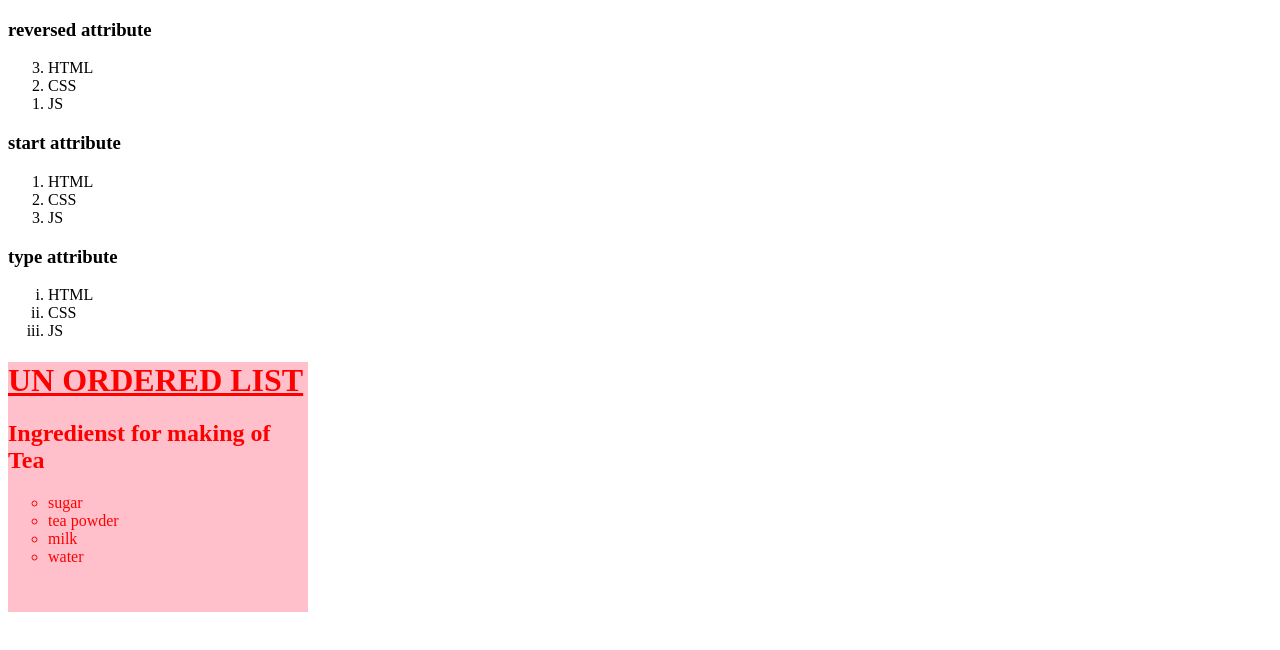
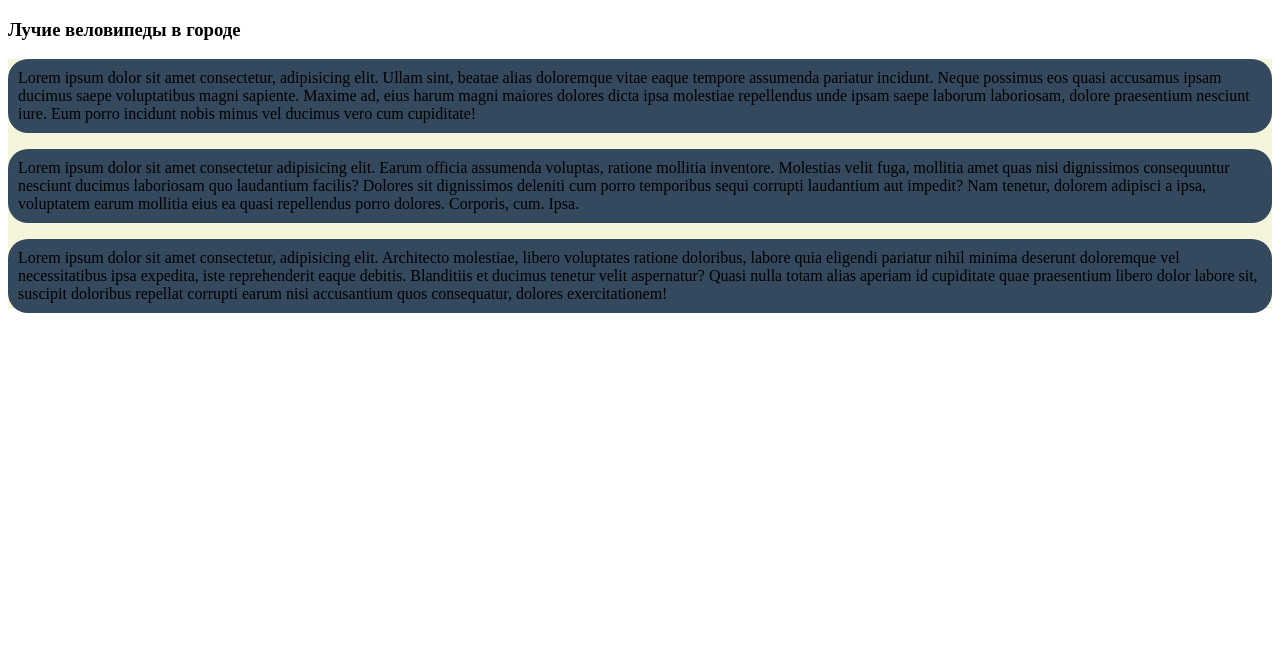
Before and after one commit to Doljana/FE, a plain HTML site: page index.html in a window 1280 px wide. Drawn offline with Linux system fonts and the light colour scheme; files that its build step writes are made by us from their sources.

Commit message:
Add files via upload

```diff
--- a/index.html
+++ b/index.html
@@ -7,43 +7,20 @@
 </head>
 <body>
     <link rel="stylesheet" href="style/style.css">
-    <h3> reversed attribute</h3>
-    <ol reversed>
-        <li>HTML</li>
-        <li>CSS</li>
-        <li>JS</li>
-    </ol start= "5">
-    <h3>start attribute</h3>
-    <ol>
-        <li>HTML</li>
-        <li>CSS</li>
-        <li>JS</li>
-    </ol type = " L">
-    <h3> type attribute</h3>
-    <ol type="i">
-        <li>HTML</li>
-        <li>CSS</li>
-        <li>JS</li>
-    </ol>
-
-
-
-
-
-     <div class="p1">
-        <h1 class="h1">UN ORDERED LIST</h1>
-        <h2> Ingredienst for making of Tea</h2>
-
-        <ul type="circle">
-            <li>sugar</li>
-            <li>tea powder</li>
-            <li>milk</li>
-            <li>water</li>
-        </ul>
-
-
-
-
-     </div>
+    <h3> Лучие веловипеды в городе</h3>
+   <div class="d1">
+    <p class="p1">
+        Lorem ipsum dolor sit amet consectetur, adipisicing elit. Ullam sint, beatae alias doloremque vitae eaque tempore assumenda pariatur incidunt. Neque possimus eos quasi accusamus ipsam ducimus saepe voluptatibus magni sapiente.
+        Maxime ad, eius harum magni maiores dolores dicta ipsa molestiae repellendus unde ipsam saepe laborum laboriosam, dolore praesentium nesciunt iure. Eum porro incidunt nobis minus vel ducimus vero cum cupiditate!
+        </p>
+        <p class="p2">
+            Lorem ipsum dolor sit amet consectetur adipisicing elit. Earum officia assumenda voluptas, ratione mollitia inventore. Molestias velit fuga, mollitia amet quas nisi dignissimos consequuntur nesciunt ducimus laboriosam quo laudantium facilis?
+            Dolores sit dignissimos deleniti cum porro temporibus sequi corrupti laudantium aut impedit? Nam tenetur, dolorem adipisci a ipsa, voluptatem earum mollitia eius ea quasi repellendus porro dolores. Corporis, cum. Ipsa.
+        </p>
+        <p class="p3">
+            Lorem ipsum dolor sit amet consectetur, adipisicing elit. Architecto molestiae, libero voluptates ratione doloribus, labore quia eligendi pariatur nihil minima deserunt doloremque vel necessitatibus ipsa expedita, iste reprehenderit eaque debitis.
+            Blanditiis et ducimus tenetur velit aspernatur? Quasi nulla totam alias aperiam id cupiditate quae praesentium libero dolor labore sit, suscipit doloribus repellat corrupti earum nisi accusantium quos consequatur, dolores exercitationem!
+        </p>
+   </div>
 </body>
 </html>
--- a/style.css
+++ b/style.css
@@ -1,9 +1,20 @@
 .p1{
-    color: red;
-    background-color: pink;
-    width: 300px;
+      background-color: #34495e;
+      border-radius: 20px;
+      padding: 10px;
+}
+.p2{
+
+background-color: #34495e;
+      border-radius: 20px;
+      padding: 10px;
+}
+.p3{
+    background-color: #34495e;
+      border-radius: 20px;
+      padding: 10px;
+}
+.d1{
+    background-color: beige;
     height: 250px;
 }
-.h1{
-    text-decoration: underline;
-}
```
